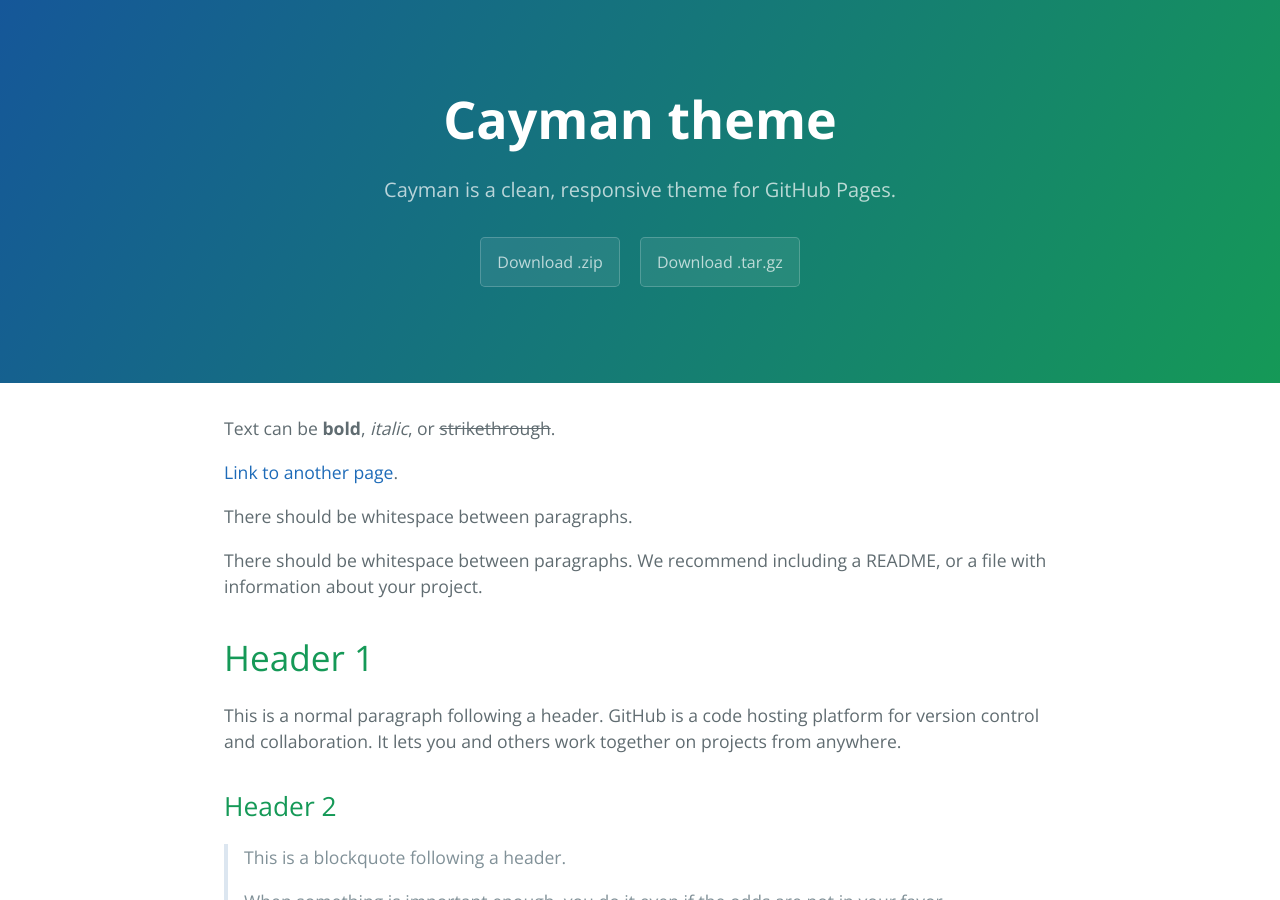
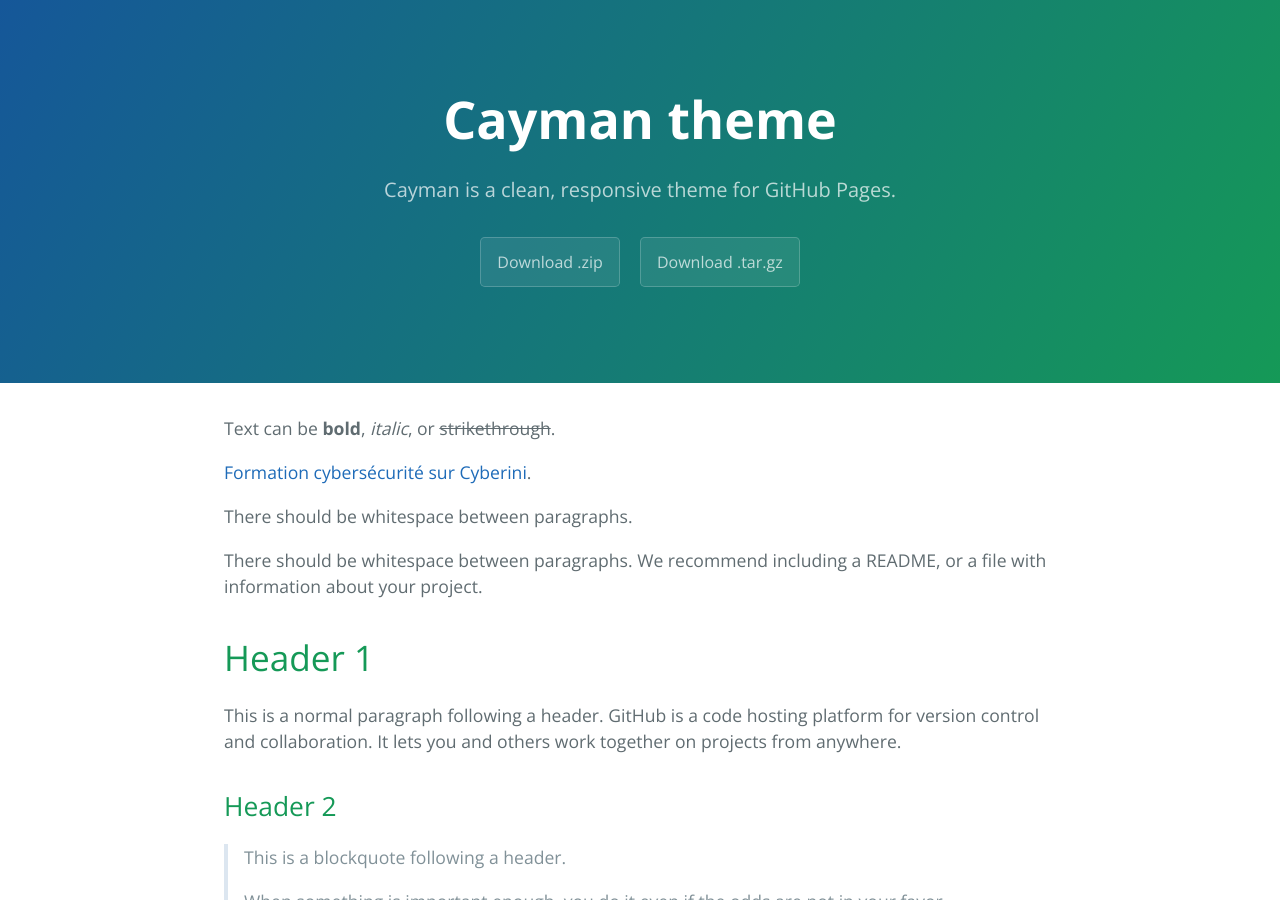
Before and after one commit to cyberini/cyberini.github.io, a Jekyll site: the page built from index.md, in a window 1280 px wide and 900 px high. Built offline with Jekyll 4.4.1, drawn with Linux system fonts in a browser that asks for light colours.

Commit message:
Update index.md

```diff
--- a/index.md
+++ b/index.md
@@ -4,7 +4,7 @@ layout: default
 
 Text can be **bold**, _italic_, or ~~strikethrough~~.
 
-[Link to another page](./another-page.html).
+[Formation cybersécurité sur Cyberini](https://cyberini.com).
 
 There should be whitespace between paragraphs.
 
```
